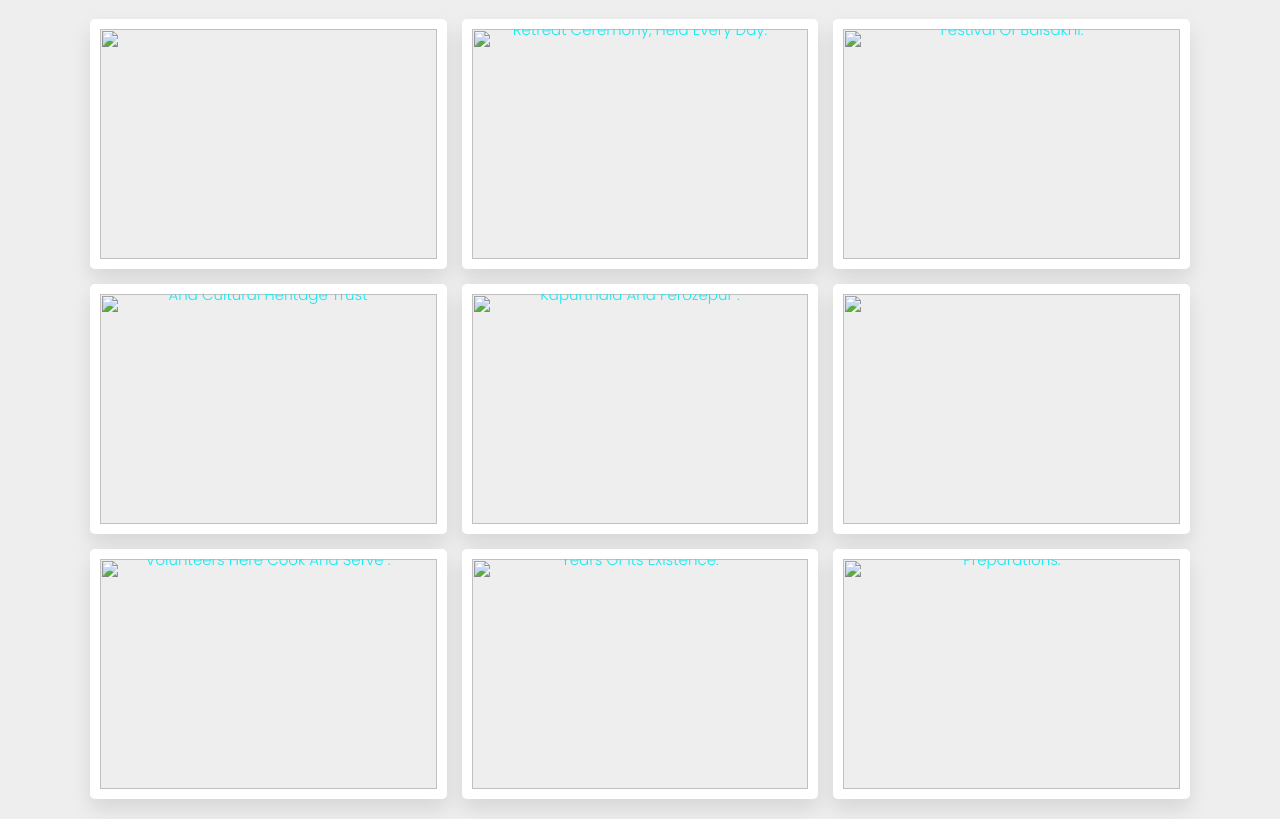
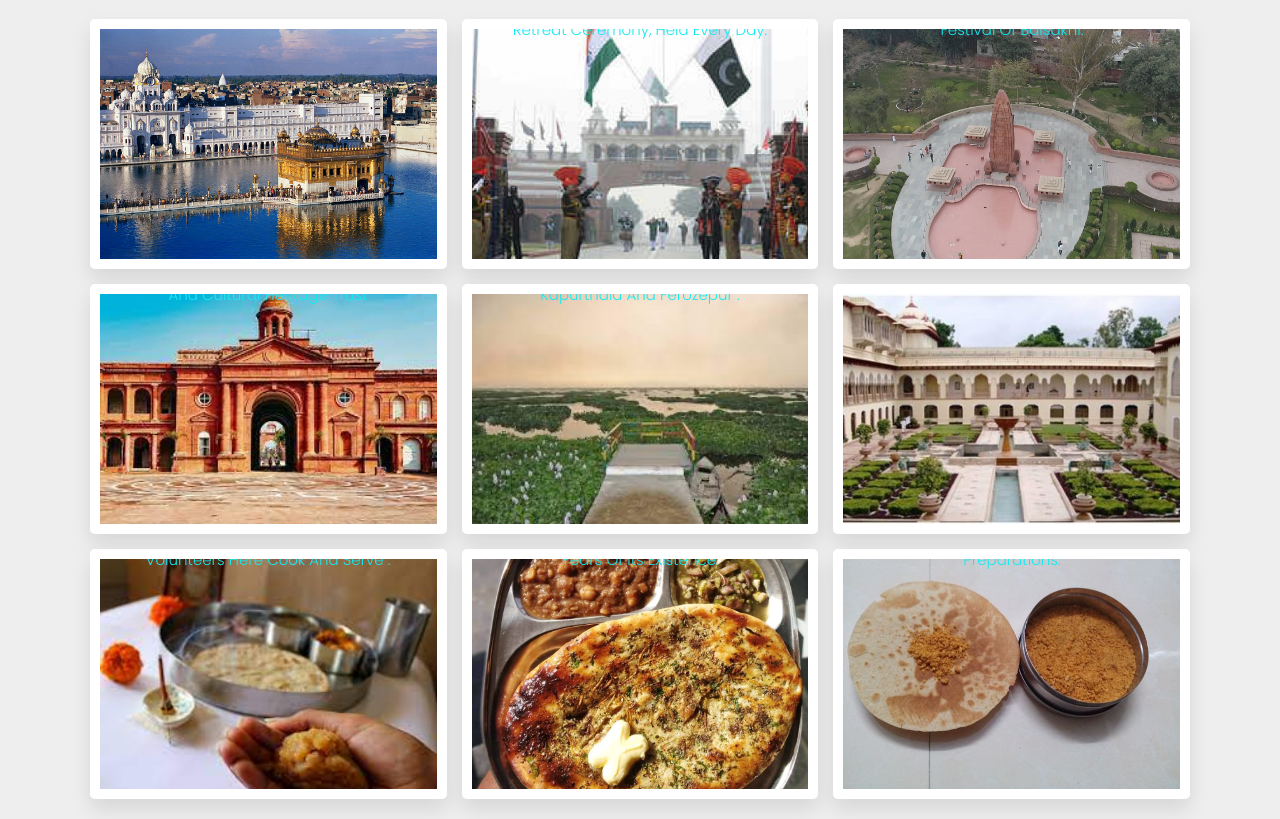
Before and after one commit to SrushtiSawant15/GET-ESCAPING, a plain HTML site: page amritsarphoto.html in a window 1280 px wide. Shown: the part 81-900 px from the top of the page. Drawn offline with Linux system fonts and the light colour scheme.

Commit message:
Update amritsarphoto.html

```diff
--- a/amritsarphoto.html
+++ b/amritsarphoto.html
@@ -10,7 +10,7 @@
     <title> Amritsar Photos</title>
 
 
-    <link rel="shortcut icon" href="./images/travel.ico" type="image/x-icon" />
+    <link rel="shortcut icon" href="./image/travel.ico" type="image/x-icon" />
 
     <link rel="stylesheet" href="https://cdnjs.cloudflare.com/ajax/libs/font-awesome/6.0.0/css/all.min.css" />
 
@@ -31,63 +31,63 @@
         <div class="box-container">
 
             <div class="box">
-                <img src="images/golden temple.jpg"  alt="">
+                <img src="image/golden temple.jpg"  alt="">
                 <div class="content">
                     <h3>Golden temple</h3>
                     <p>One of the most spiritual places in India, the Golden Temple, also known as Sri Harmandir Sahib, is the holiest shrine in all of Sikhism. Located right in the heart of Amritsar, the stunning golden architecture of the temple and the daily Langar (community kitchen)</p>
                 </div>
             </div>
             <div class="box">
-                <img src="images/wagah border.jpg" alt="">
+                <img src="image/wagah border.jpg" alt="">
                 <div class="content">
                     <h3>Wagah Border</h3>
                     <p>Located at a distance of 22 km from Lahore, Pakistan and 28 km from Amritsar in India, the Wagah Border marks the boundaries between Indian and Pakistani borders, running along the Grand Trunk Road. The Wagah Border Ceremony or the Beating Retreat Ceremony, held every day.</p>
                 </div>
             </div>
             <div class="box">
-                <img src="images/Jallianwala-Bagh.jpg" alt="">
+                <img src="image/Jallianwala-Bagh.jpg" alt="">
                 <div class="content">
                     <h3>Jallianwala Bagh</h3>
                     <p>Jallianwala Bagh is a historic garden and ‘memorial of national importance’ close to the Golden Temple complex in Amritsar, Punjab, India, preserved in the memory of those wounded and killed in the Jallianwala Bagh Massacre that occurred on the site on the festival of Baisakhi.</p>
                 </div>
             </div>
             <div class="box">
-                <img src="images/partition museum.jpg" alt="">
+                <img src="image/partition museum.jpg" alt="">
                 <div class="content">
                     <h3>Partition museum</h3>
                     <p>The Partition Museum in Amritsar is a museum housing a collection of stories, memoirs, art and artefacts that hold the memory of the time before, during and after the partition of British India. Located at the Town Hall in Amritsar and developed by the Arts and Cultural Heritage Trust </p>
                 </div>
             </div>
             <div class="box">
-                <img src="images/harike wetland.jpg" alt="">
+                <img src="image/harike wetland.jpg" alt="">
                 <div class="content">
                     <h3>Harike Wetland</h3>
                     <p>Considered to be the largest man-made wetland in northern India, Harike Wetland, also known as ‘Hari - ke - Pattan’ is situated on the border of Tarn Taran Sahib district. Sprawling over 4100 hectares of land area, the wetland is spread over Amritsar, Kapurthala and Ferozepur .</p>
                 </div>
             </div>
             <div class="box">
-                <img src="images/maharaja ranjit singh museum.jpg" alt="">
+                <img src="image/maharaja ranjit singh museum.jpg" alt="">
                 <div class="content">
                     <h3>Maharaja Ranjit Singh Museum</h3>
                     <p>The Maharaja Ranjit Singh Museum is a museum located in Company Bagh, Amritsar. It served as the summer palace of the first king of the Sikh Empire, Maharaja Ranjit Singh, after whom the museum is named.</p>
                 </div>
             </div>
             <div class="box">
-                <img src="images/langar ka prasad.jpg" alt="">
+                <img src="image/langar ka prasad.jpg" alt="">
                 <div class="content">
                     <h3>Langar ka Prasad</h3>
                     <p>When in Amritsar, start out with the Golden Temple. The best time to visit is during the morning when the Guru Granth Sahib is brought to the inner sanctum. After offering your prayers, head over to the langar, the largest free kitchen in the world! The volunteers here cook and serve . </p>
                 </div>
             </div>
             <div class="box">
-                <img src="images/kulcha.jpg" alt="">
+                <img src="image/kulcha.jpg" alt="">
                 <div class="content">
                     <h3>Amritsari Kulcha</h3>
                     <p>Amritsar is synonymous with Kulchas, the maida bread baked in a tandoor.is a place to have the butter drenched, potato and cauliflower stuffed kulcha. Touted by some to be a foodie’s pilgrimage spot, this place has been serving just kulchas over the many years of its existence.</p>
                 </div>
             </div>
             <div class="box">
-                <img src="images/indu ben na khakhra.jpg" alt="">
+                <img src="image/indu ben na khakhra.jpg" alt="">
                 <div class="content">
                     <h3>Pal Da Dhaba</h3>
                     <p>A Pure Indulgence of taste and Health, Induben's is the perfect stop for Khakhras and other Gujju Nashtas. Famous for their khakhras, fafdas, Namkeen, Papad, Chutney and Mukhwas, Induben snack shop boasts about their spicy, tangy and delicate preparations.</p>
```
